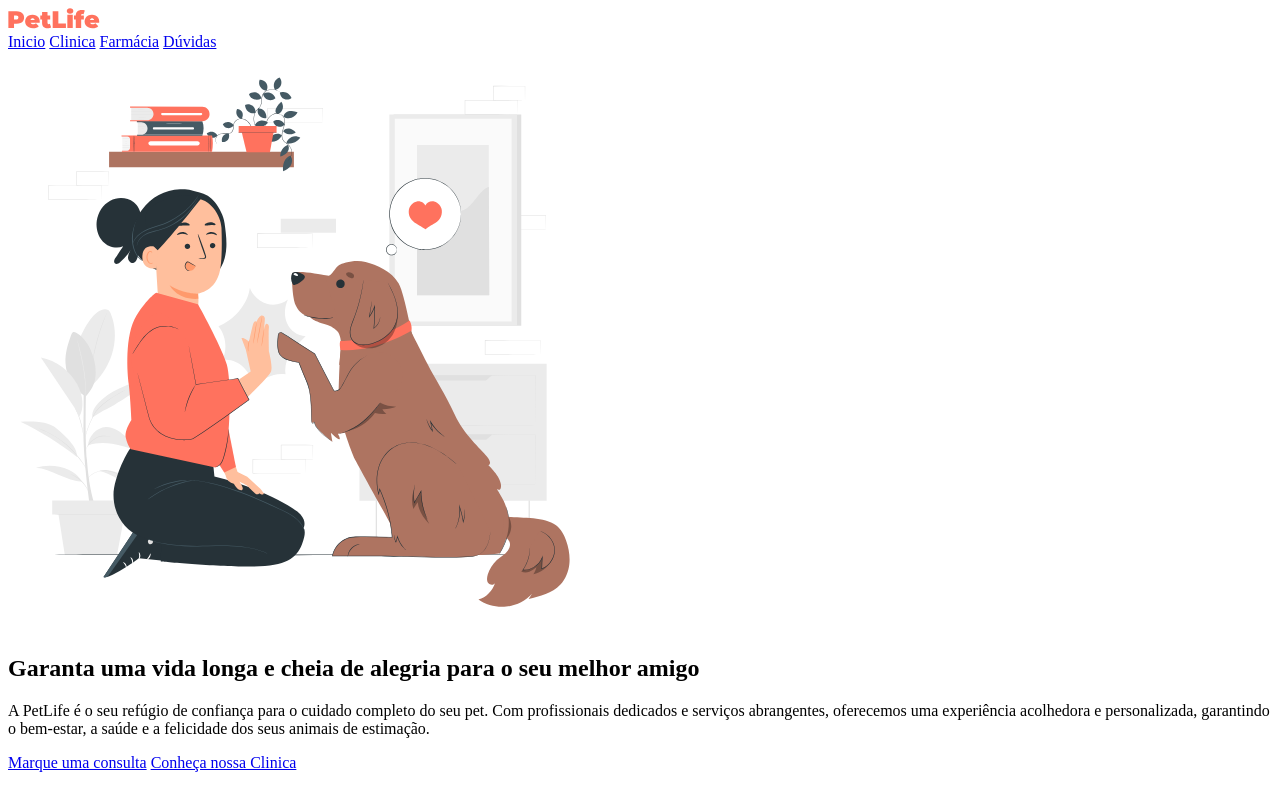
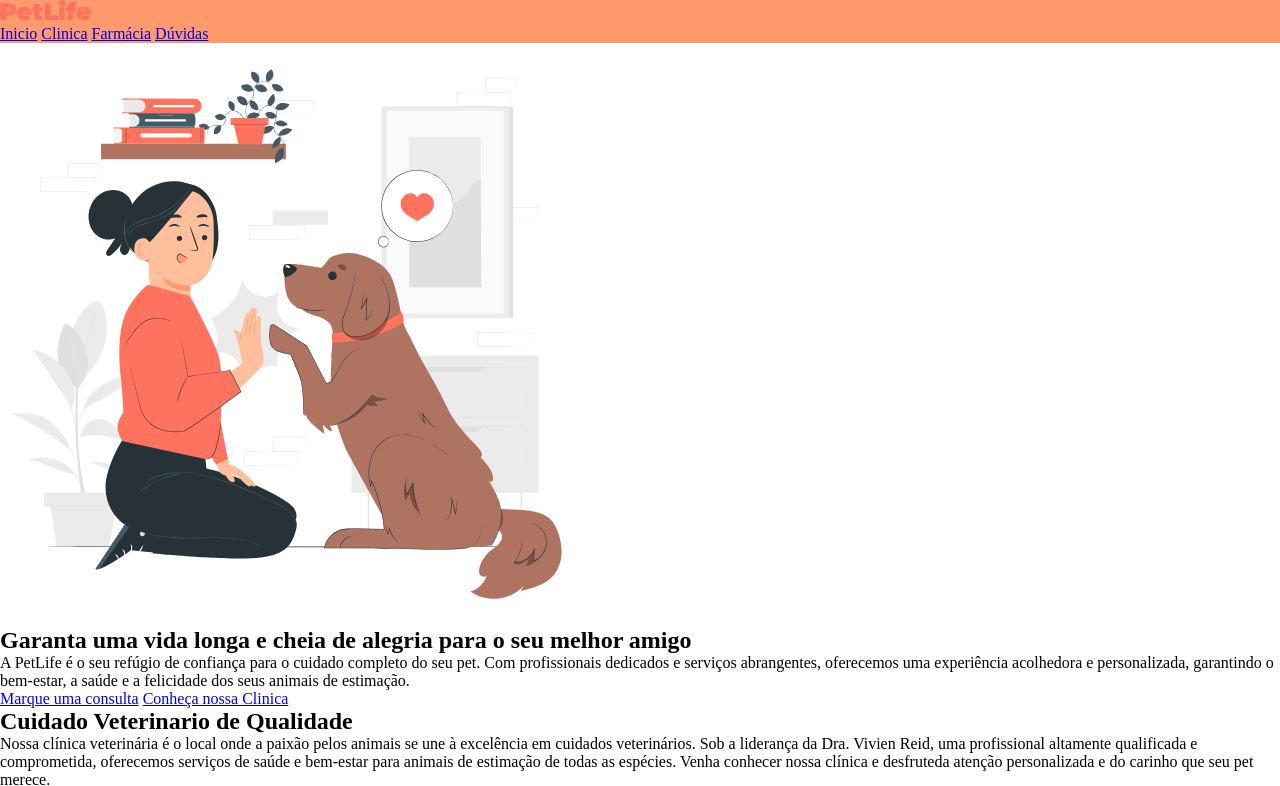
Before and after one commit to MauricioSilvaSantos/ClinicPageOneBitCode, a plain HTML site: page index.html in a window 1280 px wide. Shown: the top 786 px of the page. Drawn offline with Linux system fonts and the light colour scheme.

Commit message:
feat: update

```diff
--- /dev/null
+++ b/css/style.css
@@ -0,0 +1,14 @@
+* {
+    margin: 0;
+    padding: 0;
+}
+
+
+body{
+
+}
+
+
+header{
+    background-color: #FF9A6C;
+}
--- a/index.html
+++ b/index.html
@@ -4,6 +4,8 @@
 <head>
   <meta charset="UTF-8">
   <meta name="viewport" content="width=device-width, initial-scale=1.0">
+
+  <link rel="stylesheet" href="/css/style.css">
   <title>PetLife</title>
 </head>
 
```
